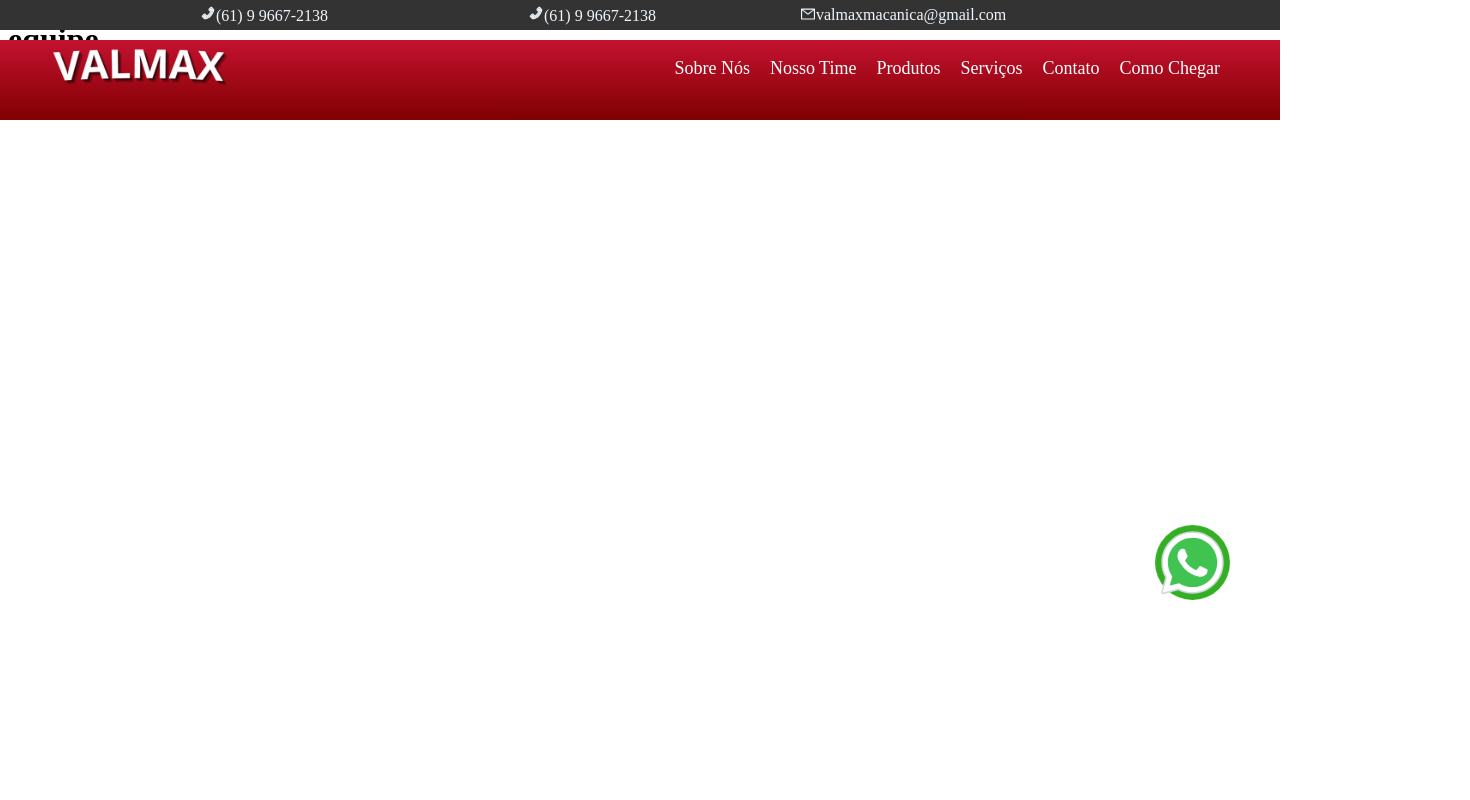
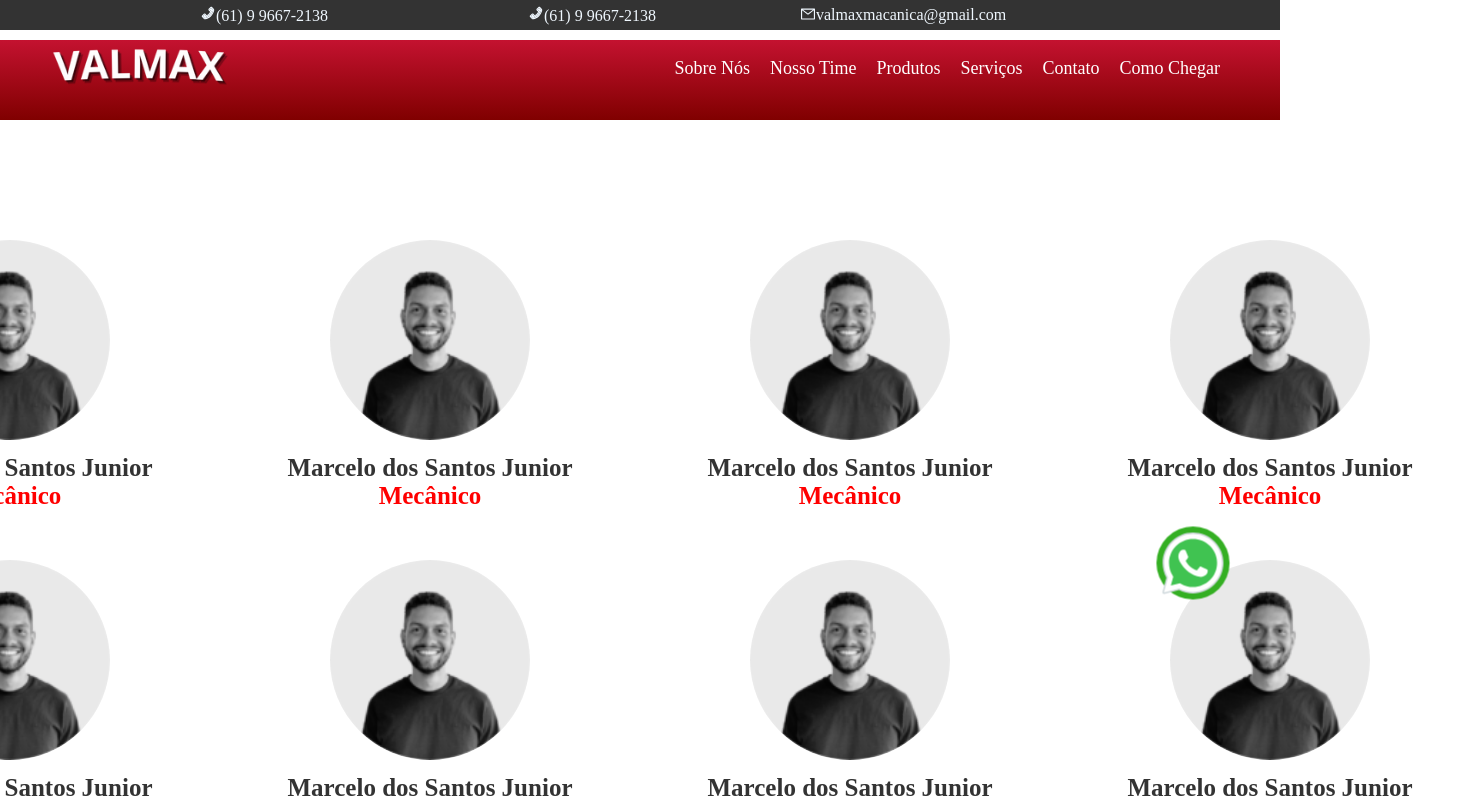
Before and after one commit to marcelostosjr/deploy-next-site, a Next.js app: page /equipe in a window 1280 px wide. Shown: the top 800 px of the page, 1470 px wide, since content can reach past the window. Built offline with nearby package versions, Linux system fonts and the light colour scheme.

Commit message:
nosso time

```diff
--- /dev/null
+++ b/components/equipe/Funcionario.js
@@ -0,0 +1,22 @@
+import styles from "./Funcionario.module.css"
+
+const NOME_FUNCIONARIO = "Marcelo dos Santos Junior"
+const CARGO_FUNCIONARIO = "Mecânico"
+
+function Funcionario(){
+    return(
+        <div className={styles.funcionario}>
+            <div>
+            <img src ="./img/funcionarios/marcelo_dos_santos_junior.png" className={styles.fotoFuncionario}/>
+            </div>
+            <div className={styles.nomeFuncionario}>
+                {NOME_FUNCIONARIO}
+            </div>
+            <div className={styles.cargoFuncionario}>
+                {CARGO_FUNCIONARIO}
+            </div>
+        </div>
+    )
+}
+
+export default Funcionario
--- /dev/null
+++ b/components/equipe/Funcionario.module.css
@@ -0,0 +1,45 @@
+.funcionario{
+    position: relative;
+    width: 400px;
+    height: 300px;
+    z-index: 9999;
+
+    justify-content: center;
+    align-items: center;
+
+
+}
+
+
+
+
+
+
+.fotoFuncionario{
+    position: relative;
+    width: 200px;
+    height: 200px;
+    z-index: 9998;
+    background-color: #f1f1f1;
+    border-radius: 50%;
+}
+
+
+
+.nomeFuncionario{
+    position: relative;
+    top: 10px;
+    color: #333;
+    text-align: center;
+    font-size: 25px;
+    font-weight: bold;
+}
+.cargoFuncionario{
+    position: relative;
+    top: 10px;
+    color: red;
+    text-align: center;
+    font-size: 25px;
+    font-weight: bold;
+
+}
--- a/pages/equipe.js
+++ b/pages/equipe.js
@@ -1,11 +1,61 @@
 import HeaderMain from "../components/commons/header/HeaderMain"
 import WhatsappBtn from '../components/commons/whatsapp-btn/WhatsappBtn'
+import Funcionario from "../components/equipe/Funcionario"
+
+import styles from "./equipe.module.css"
+
 
 function equipe(){
     return(
         <div>
             <HeaderMain/>
-            <h1>equipe</h1>
+            <div>
+
+                <div className={styles.quadroFuncionarios}>
+
+                    <div>
+                        <Funcionario/>
+                    </div>
+
+                    <div>
+                        <Funcionario/>
+                    </div>
+
+                    <div>
+                        <Funcionario/>
+                    </div>
+
+                    <div>
+                        <Funcionario/>
+                    </div>
+
+                    <div>
+                        <Funcionario/>
+                    </div>
+
+                    <div>
+                        <Funcionario/>
+                    </div>
+
+                    <div>
+                        <Funcionario/>
+                    </div>
+
+                    <div>
+                        <Funcionario/>
+                    </div>
+
+                    <div>
+                        <Funcionario/>
+                    </div>
+
+                    <div>
+                        <Funcionario/>
+                    </div>
+
+                </div>
+
+            </div>
             <WhatsappBtn/>
         </div>
 
--- /dev/null
+++ b/pages/equipe.module.css
@@ -0,0 +1,13 @@
+.quadroFuncionarios {
+
+    display: grid;
+    grid-template-columns: repeat(4, 1fr);
+    gap: 20px;
+    text-align: center;
+    margin: 200px auto;
+    top: 40px;
+    justify-content: center;
+    align-items: center;
+    text-align: center;
+    position: relative;
+}
```
Also changed, not shown: public/img/funcionarios/marcelo_dos_santos_junior.png (added).
